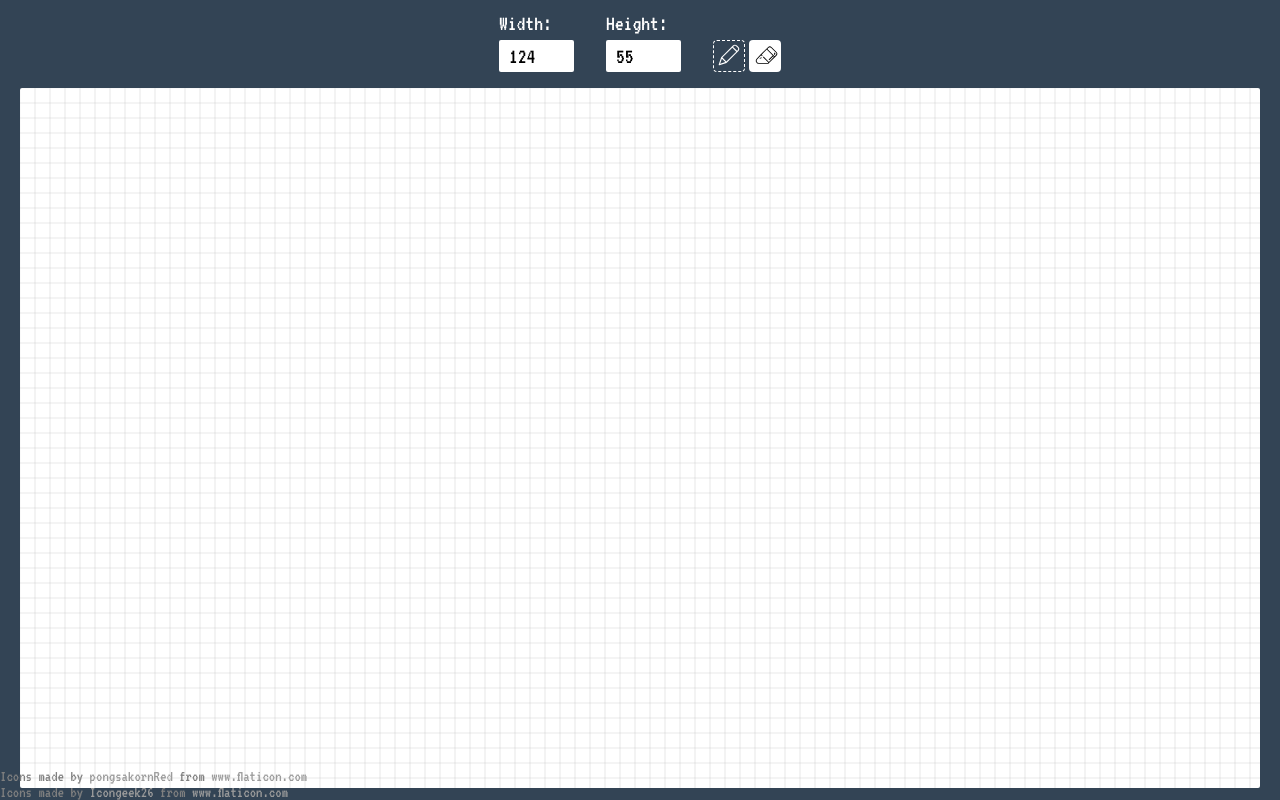
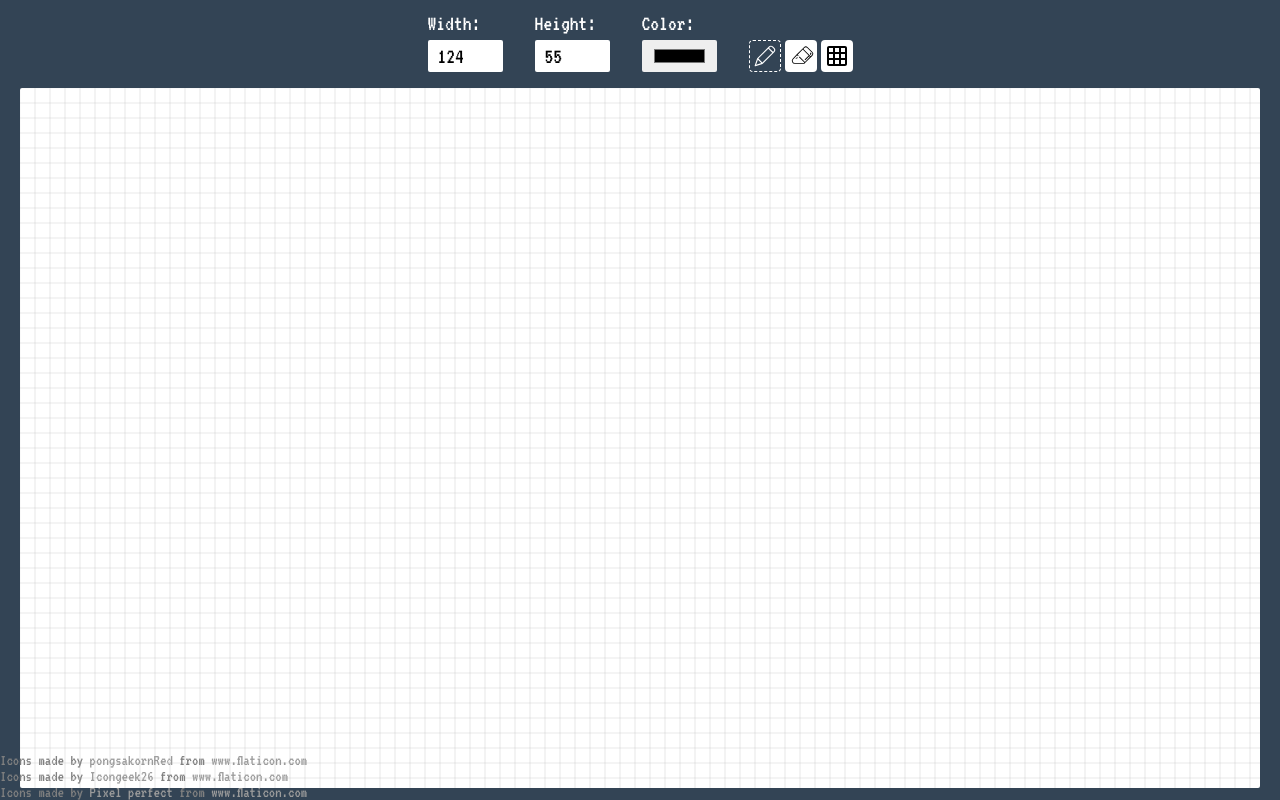
Before and after one commit to oguz3/Pixel-art-tool, a React (Create React App) app: page / in a window 1280 px wide. Built offline with nearby package versions, Linux system fonts and the light colour scheme.

Commit message:
Added canvasGrid & color picker & grid toggle btn

```diff
--- a/src/App.js
+++ b/src/App.js
@@ -1,5 +1,5 @@
 import { connect } from 'react-redux';
-import { setRow, setColl } from './actions';
+import { setRow, setColl, setColor } from './actions';
 import Canvas from './componenet/Canvas';
 import styles from './style/App.module.css';
 import Button from './componenet/Button';
@@ -16,9 +16,14 @@ function App(props) {
             <label>Height: </label>
             <input value={props.coll} onChange={event => props.setColl(event.target.value)} />
           </div>
+          <div className={styles.Input}>
+            <label>Color: </label>
+            <input type="color" value={props.color} onChange={event => props.setColor(event.target.value)} />
+          </div>
           <div className={styles.BtnBox}>
               <Button type="pencil"/>
               <Button type="eraser"/>
+              <Button type="grid"/>
           </div>
         </div>
 
@@ -29,6 +34,7 @@ function App(props) {
         <div className={styles.iconsBox}>
           <div>Icons made by <a href="https://www.flaticon.com/authors/pongsakornred" title="pongsakornRed">pongsakornRed</a> from <a href="https://www.flaticon.com/" title="Flaticon">www.flaticon.com</a></div>
           <div>Icons made by <a href="https://www.flaticon.com/authors/icongeek26" title="Icongeek26">Icongeek26</a> from <a href="https://www.flaticon.com/" title="Flaticon">www.flaticon.com</a></div>
+          <div>Icons made by <a href="https://www.flaticon.com/authors/pixel-perfect" title="Pixel perfect">Pixel perfect</a> from <a href="https://www.flaticon.com/" title="Flaticon">www.flaticon.com</a></div>
         </div>
     </div>
   );
@@ -37,8 +43,9 @@ function App(props) {
 const mapStateToProps = (state) => {
   return {
       row: state.row,
-      coll: state.coll
+      coll: state.coll,
+      color: state.color
   };
 };
 
-export default connect(mapStateToProps, { setRow, setColl })(App);
+export default connect(mapStateToProps, { setRow, setColl, setColor })(App);
--- a/src/actions/index.js
+++ b/src/actions/index.js
@@ -1,6 +1,8 @@
 export const SETROW = "SETROW";
 export const SETCOLL = "SETCOLL";
 export const SETITEM = "SETITEM";
+export const SETGRID = "SETGRID";
+export const SETCOLOR = "SETCOLOR";
 
 export const setRow = (number) => {
   return { type: SETROW, payload: number };
@@ -11,5 +13,13 @@ export const setColl = (number) => {
 };
 
 export const setItem = (item) => {
-    return { type: SETITEM, payload: item };
-  };
+  return { type: SETITEM, payload: item };
+};
+
+export const setGrid = (item) => {
+  return { type: SETGRID, payload: item };
+};
+
+export const setColor = (item) => {
+  return { type: SETCOLOR, payload: item };
+};
--- a/src/componenet/Button.js
+++ b/src/componenet/Button.js
@@ -1,19 +1,35 @@
 import { connect } from 'react-redux';
-import { setItem } from '../actions/index';
+import { setItem, setGrid } from '../actions/index';
 import Pencil from '../icons/pencil';
 import Eraser from '../icons/eraser';
+import Grid from '../icons/grid';
 import styles from './Button.module.css';
 
 function Button(props){
+
+  const clickBtn = () => {
+    props.setItem(props.type)
+    if(props.type === 'grid'){
+      props.setGrid(!props.hiddenGrid)
+    }
+  }
+
+  const icon = () => {
+    if(props.type === 'pencil'){
+      return <Pencil />
+    }else if(props.type === 'eraser'){
+      return <Eraser />
+    }else if(props.type === 'grid'){
+      return <Grid />
+    }
+  }
+
   return(
     <button
       className={`${styles.Button} ${props.activeItem === props.type ? 'ActiveBtn' : null}`}
-      onClick={() => {props.setItem(props.type)}}
+      onClick={() => clickBtn()}
     >
-        {props.type === 'pencil'
-            ? <Pencil />
-            : <Eraser />
-        }
+        {icon()}
     </button>
   );
 }
@@ -21,7 +37,8 @@ function Button(props){
 const mapStateToProps = (state) => {
   return {
       activeItem: state.activeItem,
+      hiddenGrid: state.hiddenGrid,
   };
 };
 
-export default connect(mapStateToProps, { setItem })(Button);
+export default connect(mapStateToProps, { setItem, setGrid })(Button);
--- a/src/componenet/Button.module.css
+++ b/src/componenet/Button.module.css
@@ -1,4 +1,7 @@
 .Button{
+	display: flex;
+    align-items: center;
+    justify-content: center;
 	padding: 0;
 	border: 0;
 	height: 32px;
--- a/src/componenet/Canvas.js
+++ b/src/componenet/Canvas.js
@@ -5,14 +5,20 @@ import draw from '../functions/draw';
 
 function Canvas(props){
   const canvasRef = useRef(null)
+  const gridCanvasRef = useRef(null)
   const contextRef = useRef(null)
   const[isDown, setIsDown] = useState(false);
 
   useEffect(() => {
+    //cizim yapacağımız canvas
     const canvas = canvasRef.current
     const context = canvas.getContext('2d')
     contextRef.current = context;
-    drawMatrix(context, props.row, props.coll, props.cellSize);
+    //grid sistemini cizeceğimiz canvas
+    const gridCanvas = gridCanvasRef.current
+    const gridContext = gridCanvas.getContext('2d')
+    //gridCanvas'a grid sistemini cizdiriyoruz
+    drawMatrix(gridContext, props.row, props.coll, props.cellSize);
   }, [props.row, props.coll, props.cellSize])
 
   const mouseDown = (e) => {
@@ -25,19 +31,30 @@ function Canvas(props){
   }
   const drawCanvas = (e) => {
     if(isDown === true){
-      draw(canvasRef.current, contextRef.current, e, props.row, props.coll, props.cellSize)
+      draw(canvasRef.current, contextRef.current, e, props.row, props.coll, props.cellSize, props.activeItem, props.color)
     }
   }
 
   return (
-    <canvas
+    <span>
+      <canvas
         ref={canvasRef}
         width={15*props.row}
         height={15*props.coll}
         onMouseMove={(e) => drawCanvas(e)}
         onMouseDown={(e) => mouseDown(e)}
         onMouseUp={(e) => mouseUp(e)}
-    />
+      />
+      <canvas
+          className={`gridCanvas ${props.hiddenGrid ? 'hiddenGrid' : 'showGrid'}`}
+          ref={gridCanvasRef}
+          width={15*props.row}
+          height={15*props.coll}
+          onMouseMove={(e) => drawCanvas(e)}
+          onMouseDown={(e) => mouseDown(e)}
+          onMouseUp={(e) => mouseUp(e)}
+      />
+    </span>
   );
 }
 
@@ -45,7 +62,10 @@ const mapStateToProps = (state) => {
   return {
       row: state.row,
       coll: state.coll,
+      color: state.color,
       cellSize: state.cellSize,
+      activeItem: state.activeItem,
+      hiddenGrid: state.hiddenGrid,
   };
 };
 
--- a/src/functions/draw.js
+++ b/src/functions/draw.js
@@ -1,5 +1,5 @@
 // Canvas üzerinde cizim yapıyoruz
-export default function draw(canvas, ctx, e, row, coll, cellSize) {
+export default function draw(canvas, ctx, e, row, coll, cellSize, item, color) {
     let pos = getMousePos(canvas, e);
     let posX, posY;
     for(let i=0; i<row; i++){
@@ -12,8 +12,12 @@ export default function draw(canvas, ctx, e, row, coll, cellSize) {
           posY = cellSize*j;
       }
     }
-    ctx.fillStyle = '#000';
-    ctx.fillRect (posX, posY, cellSize, cellSize);
+    ctx.fillStyle = color;
+    if(item === 'pencil'){
+        ctx.fillRect (posX, posY, cellSize, cellSize);
+    }else if(item === 'eraser'){
+        ctx.clearRect(posX, posY, cellSize, cellSize);
+    }
 }
 
 function getMousePos(canvas, e) {
--- /dev/null
+++ b/src/icons/grid.js
@@ -0,0 +1,43 @@
+function Grid() {
+	return (
+		<svg
+			width="20px"
+			height="20px"
+			viewBox="0 0 20 20"
+			xmlns="http://www.w3.org/2000/svg"
+		>
+			<g
+				fill="none"
+				fill-rule="evenodd"
+			>
+				<g
+					id="Outlined"
+					transform="translate(-884.000000, -2814.000000)"
+				>
+					<g
+						id="Image"
+						transform="translate(100.000000, 2626.000000)"
+					>
+						<g
+							id="Outlined-/-Image-/-grid_on"
+							transform="translate(782.000000, 186.000000)"
+						>
+							<g>
+								<polygon
+									id="Path"
+									points="0 0 24 0 24 24 0 24"
+								></polygon>
+								<path
+									d="M20,2 L4,2 C2.9,2 2,2.9 2,4 L2,20 C2,21.1 2.9,22 4,22 L20,22 C21.1,22 22,21.1 22,20 L22,4 C22,2.9 21.1,2 20,2 Z M8,20 L4,20 L4,16 L8,16 L8,20 Z M8,14 L4,14 L4,10 L8,10 L8,14 Z M8,8 L4,8 L4,4 L8,4 L8,8 Z M14,20 L10,20 L10,16 L14,16 L14,20 Z M14,14 L10,14 L10,10 L14,10 L14,14 Z M14,8 L10,8 L10,4 L14,4 L14,8 Z M20,20 L16,20 L16,16 L20,16 L20,20 Z M20,14 L16,14 L16,10 L20,10 L20,14 Z M20,8 L16,8 L16,4 L20,4 L20,8 Z"
+									fill="currentColor"
+								></path>
+							</g>
+						</g>
+					</g>
+				</g>
+			</g>
+		</svg>
+	);
+}
+
+export default Grid;
--- a/src/reducer/index.js
+++ b/src/reducer/index.js
@@ -1,10 +1,12 @@
-import { SETROW, SETCOLL, SETITEM } from "../actions/index";
+import { SETROW, SETCOLL, SETITEM, SETGRID, SETCOLOR } from "../actions/index";
 
 const INITIAL_STATE = {
     cellSize: 15,
     row: 124,
     coll: 55,
     activeItem: 'pencil',
+    color: null,
+    hiddenGrid: false
 };
 
 export const reducer = (state = INITIAL_STATE, action) => {
@@ -24,6 +26,16 @@ export const reducer = (state = INITIAL_STATE, action) => {
             ...state,
             activeItem: String(action.payload)
         };
+    case SETGRID:
+        return {
+            ...state,
+            hiddenGrid: action.payload
+        };
+    case SETCOLOR:
+        return {
+            ...state,
+            color: action.payload
+        };
     default:
       return state;
   }
--- a/src/style/App.module.css
+++ b/src/style/App.module.css
@@ -31,6 +31,7 @@
     font-size: 22px;
 }
 .CanvasBox {
+	position: relative;
 	background-color: white;
 	border-radius: 2px;
 	overflow: scroll;
--- a/src/style/index.css
+++ b/src/style/index.css
@@ -12,6 +12,14 @@ body {
     background: rgb(51 68 85) !important;
     border: 1px dashed white !important;
     color: white !important;
+}
+.gridCanvas{
+	position: absolute;
+	left: 0;
+	top: 0;
+}
+.gridCanvas.hiddenGrid{
+	display: none;
 }
 :focus {
     outline: none;
```
